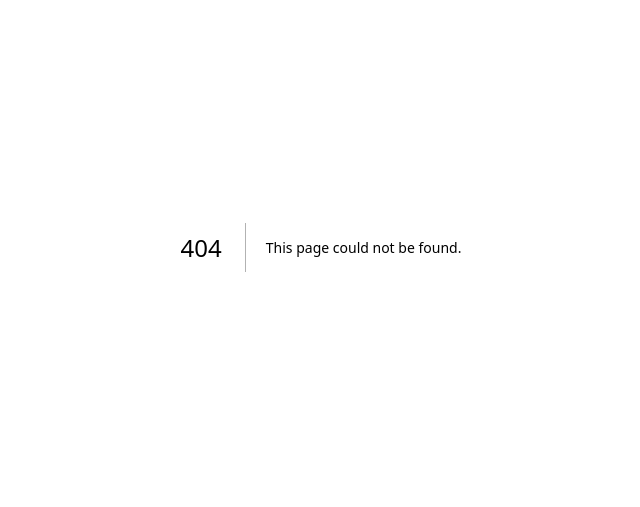
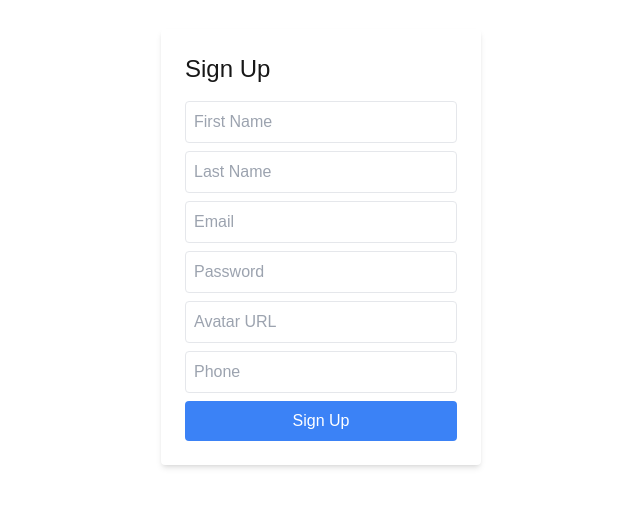
Before and after one commit to umututku03/CSC309-Scriptorium, a Next.js app in the folder PP2/scriptorium/: page /signup in a window 1280 px wide. Before the commit this address had no page. Shown: the part 153-660 px from the top of the page, without its empty margins (319-959 px from the left). Built offline with nearby package versions, Linux system fonts and the light colour scheme.

Commit message:
Initial set up for login, profile page, signup

```diff
--- /dev/null
+++ b/PP2/scriptorium/pages/login.tsx
@@ -0,0 +1,66 @@
+import { useState } from "react";
+import axios, { AxiosError } from "axios";
+
+export default function Login() {
+  const [formData, setFormData] = useState({ email: "", password: "" });
+  const [error, setError] = useState("");
+  const [success, setSuccess] = useState("");
+
+  const handleChange = (e: React.ChangeEvent<HTMLInputElement>) => {
+    setFormData({ ...formData, [e.target.name]: e.target.value });
+  };
+
+  const handleSubmit = async (e: React.FormEvent) => {
+    e.preventDefault();
+    try {
+      const response = await axios.post("/api/users/login", formData);
+      setSuccess("Login successful");
+      setError("");
+      // Save tokens to local storage or context
+      localStorage.setItem("accessToken", response.data.accessToken);
+      localStorage.setItem("refreshToken", response.data.refreshToken);
+    } catch (err) {
+      if (axios.isAxiosError(err) && err.response) {
+        setError(err.response.data.error);
+      } else {
+        setError("An unexpected error occurred");
+      }
+      setSuccess("");
+    }
+  };
+
+  return (
+    <div className="flex justify-center items-center h-screen">
+      <form
+        onSubmit={handleSubmit}
+        className="bg-white p-6 rounded shadow-md w-80"
+      >
+        <h2 className="text-2xl mb-4">Login</h2>
+        {error && <p className="text-red-500">{error}</p>}
+        {success && <p className="text-green-500">{success}</p>}
+        <input
+          type="email"
+          name="email"
+          placeholder="Email"
+          value={formData.email}
+          onChange={handleChange}
+          className="mb-2 p-2 border rounded w-full"
+        />
+        <input
+          type="password"
+          name="password"
+          placeholder="Password"
+          value={formData.password}
+          onChange={handleChange}
+          className="mb-2 p-2 border rounded w-full"
+        />
+        <button
+          type="submit"
+          className="bg-blue-500 text-white p-2 rounded w-full"
+        >
+          Login
+        </button>
+      </form>
+    </div>
+  );
+}
--- /dev/null
+++ b/PP2/scriptorium/pages/profile.tsx
@@ -0,0 +1,111 @@
+import { useState, useEffect } from "react";
+import axios from "axios";
+
+export default function Profile() {
+  const [userData, setUserData] = useState({
+    firstName: "",
+    lastName: "",
+    email: "",
+    avatar: "",
+    phone: "",
+  });
+  const [error, setError] = useState("");
+  const [success, setSuccess] = useState("");
+
+  useEffect(() => {
+    const fetchUserData = async () => {
+      try {
+        const accessToken = localStorage.getItem("accessToken");
+        const response = await axios.get("/api/users/me", {
+          headers: { Authorization: `Bearer ${accessToken}` },
+        });
+        setUserData(response.data.user);
+      } catch (err) {
+        setError("Failed to fetch user data");
+      }
+    };
+    fetchUserData();
+  }, []);
+
+  const handleChange = (e: React.ChangeEvent<HTMLInputElement>) => {
+    setUserData({ ...userData, [e.target.name]: e.target.value });
+  };
+
+  const handleSubmit = async (e: React.FormEvent) => {
+    e.preventDefault();
+    try {
+      const accessToken = localStorage.getItem("accessToken");
+      const response = await axios.put("/api/users/me", userData, {
+        headers: { Authorization: `Bearer ${accessToken}` },
+      });
+      setSuccess(response.data.message);
+      setError("");
+    } catch (err) {
+      if (axios.isAxiosError(err) && err.response) {
+        setError(err.response.data.error);
+      } else {
+        setError("An unexpected error occurred");
+      }
+      setSuccess("");
+    }
+  };
+
+  return (
+    <div className="flex justify-center items-center h-screen">
+      <form
+        onSubmit={handleSubmit}
+        className="bg-white p-6 rounded shadow-md w-80"
+      >
+        <h2 className="text-2xl mb-4">Profile</h2>
+        {error && <p className="text-red-500">{error}</p>}
+        {success && <p className="text-green-500">{success}</p>}
+        <input
+          type="text"
+          name="firstName"
+          placeholder="First Name"
+          value={userData.firstName}
+          onChange={handleChange}
+          className="mb-2 p-2 border rounded w-full"
+        />
+        <input
+          type="text"
+          name="lastName"
+          placeholder="Last Name"
+          value={userData.lastName}
+          onChange={handleChange}
+          className="mb-2 p-2 border rounded w-full"
+        />
+        <input
+          type="email"
+          name="email"
+          placeholder="Email"
+          value={userData.email}
+          onChange={handleChange}
+          className="mb-2 p-2 border rounded w-full"
+        />
+        <input
+          type="text"
+          name="avatar"
+          placeholder="Avatar URL"
+          value={userData.avatar}
+          onChange={handleChange}
+          className="mb-2 p-2 border rounded w-full"
+        />
+        <input
+          type="text"
+          name="phone"
+          placeholder="Phone"
+          value={userData.phone}
+          onChange={handleChange}
+          className="mb-2 p-2 border rounded w-full"
+        />
+        <button
+          type="submit"
+          className="bg-blue-500 text-white p-2 rounded w-full"
+        >
+          Update
+        </button>
+      </form>
+    </div>
+  );
+}
--- /dev/null
+++ b/PP2/scriptorium/pages/signup.tsx
@@ -0,0 +1,102 @@
+import { useState } from "react";
+import axios from "axios";
+
+export default function Signup() {
+  const [formData, setFormData] = useState({
+    firstName: "",
+    lastName: "",
+    email: "",
+    password: "",
+    avatar: "",
+    phone: "",
+  });
+  const [error, setError] = useState("");
+  const [success, setSuccess] = useState("");
+
+  const handleChange = (e: React.ChangeEvent<HTMLInputElement>) => {
+    setFormData({ ...formData, [e.target.name]: e.target.value });
+  };
+
+  const handleSubmit = async (e: React.FormEvent) => {
+    e.preventDefault();
+    try {
+      const response = await axios.post("/api/users/signup", formData);
+      setSuccess(response.data.message);
+      setError("");
+    } catch (err) {
+      if (axios.isAxiosError(err) && err.response) {
+        setError(err.response.data.error);
+      } else {
+        setError("An unexpected error occurred");
+      }
+      setSuccess("");
+    }
+  };
+
+  return (
+    <div className="flex justify-center items-center h-screen">
+      <form
+        onSubmit={handleSubmit}
+        className="bg-white p-6 rounded shadow-md w-80"
+      >
+        <h2 className="text-2xl mb-4">Sign Up</h2>
+        {error && <p className="text-red-500">{error}</p>}
+        {success && <p className="text-green-500">{success}</p>}
+        <input
+          type="text"
+          name="firstName"
+          placeholder="First Name"
+          value={formData.firstName}
+          onChange={handleChange}
+          className="mb-2 p-2 border rounded w-full"
+        />
+        <input
+          type="text"
+          name="lastName"
+          placeholder="Last Name"
+          value={formData.lastName}
+          onChange={handleChange}
+          className="mb-2 p-2 border rounded w-full"
+        />
+        <input
+          type="email"
+          name="email"
+          placeholder="Email"
+          value={formData.email}
+          onChange={handleChange}
+          className="mb-2 p-2 border rounded w-full"
+        />
+        <input
+          type="password"
+          name="password"
+          placeholder="Password"
+          value={formData.password}
+          onChange={handleChange}
+          className="mb-2 p-2 border rounded w-full"
+        />
+        <input
+          type="text"
+          name="avatar"
+          placeholder="Avatar URL"
+          value={formData.avatar}
+          onChange={handleChange}
+          className="mb-2 p-2 border rounded w-full"
+        />
+        <input
+          type="text"
+          name="phone"
+          placeholder="Phone"
+          value={formData.phone}
+          onChange={handleChange}
+          className="mb-2 p-2 border rounded w-full"
+        />
+        <button
+          type="submit"
+          className="bg-blue-500 text-white p-2 rounded w-full"
+        >
+          Sign Up
+        </button>
+      </form>
+    </div>
+  );
+}
```
